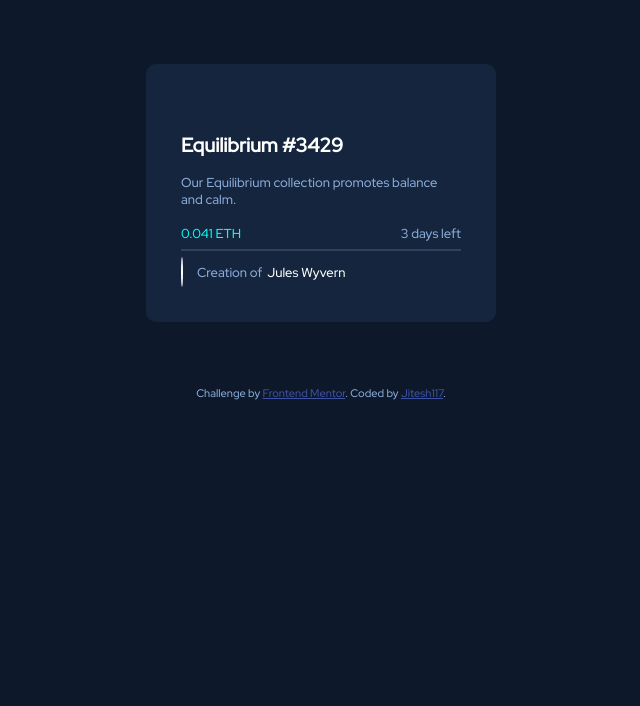
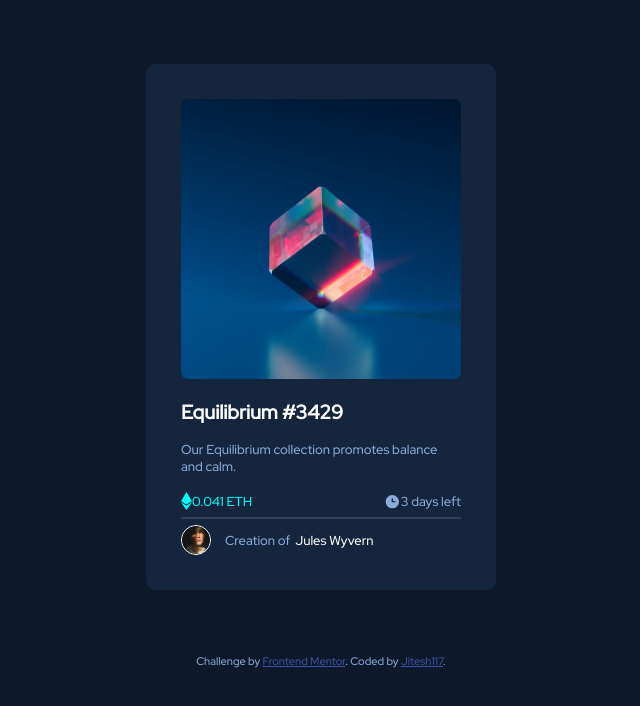
Before and after one commit to Jitesh117/NFT-preview-frontend-mentor, a plain HTML site: page index.html in a window 1280 px wide. Shown: the whole page, without its empty margins (319-959 px from the left). Drawn offline with Linux system fonts and the light colour scheme; the site is published under a folder, as on GitHub Pages, so addresses that start at the root find nothing.

Commit message:
updated the image file paths

```diff
--- a/index.html
+++ b/index.html
@@ -18,7 +18,7 @@
 
   <div class="container">
     <div class="wrapper">
-      <img class="main" src="/images/image-equilibrium.jpg"  alt="">
+      <img class="main" src="./images/image-equilibrium.jpg"  alt="">
 <!--       <img class="view" src="/images/icon-view.svg" alt="">  -->
      <h2> Equilibrium #3429</h2>
 
@@ -27,12 +27,12 @@
       <br>
 
   <div class="flex">
-    <div class="left"> <img src="/images/icon-ethereum.svg" alt=""><span class="highlight">0.041 ETH</span></div>
-     <div class="right"> <img src="/images/icon-clock.svg" alt=""> 3 days left</div>
+    <div class="left"> <img src="./images/icon-ethereum.svg" alt=""><span class="highlight">0.041 ETH</span></div>
+     <div class="right"> <img src="./images/icon-clock.svg" alt=""> 3 days left</div>
   </div>
   <hr>
 <div class="creation">
-  <img src="/images/image-avatar.png" alt="">
+  <img src="./images/image-avatar.png" alt="">
   Creation of <span class="creator"> Jules Wyvern</span>
 </div>
 
```
